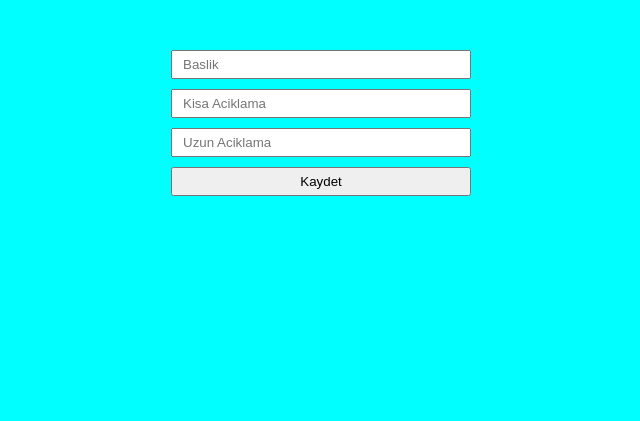
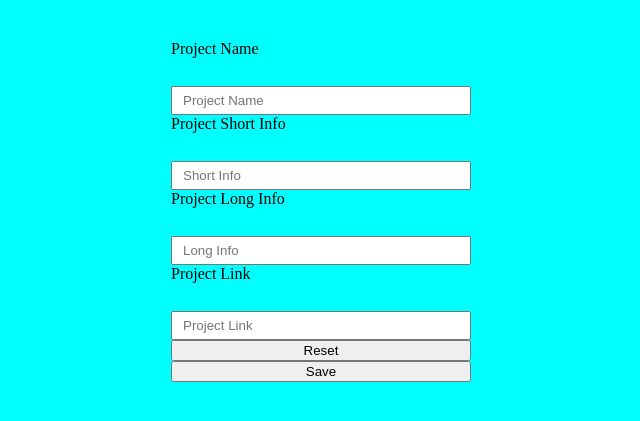
Before and after one commit to ckymn/blogs, a Node server app: page /admin/add in a window 1280 px wide. Shown: the part 81-502 px from the top of the page, without its empty margins (319-959 px from the left). Run offline with Node 20, Linux system fonts and the light colour scheme; the visitor is signed in with stand-in values (Sample User, id 1); some libraries are stand-ins or nearby versions.

Commit message:
add.js code fixed

```diff
--- a/views/add.ejs
+++ b/views/add.ejs
@@ -5,10 +5,16 @@
     <%-include("./partials/nav.ejs") %>
     <section>
         <form action="/admin/add" method="post">
-            <input type="text" name="title" placeholder="Baslik" required>
-            <input type="text" name="short" placeholder="Kisa Aciklama" required>
-            <input type="text" name="long" placeholder="Uzun Aciklama" required>
-            <input type="submit" value="Kaydet">
+            <lable for="name">Project Name</lable><br/>
+            <input type="text" id="name" name="title" placeholder="Project Name" required>
+            <lable for="name">Project Short Info</lable><br/>
+            <input type="text" id="name" name="short" placeholder="Short Info" required>
+            <lable for="name">Project Long Info</lable><br/>
+            <input type="text" id="name" name="long" placeholder="Long Info" required>
+            <lable for="name">Project Link</lable><br/>
+            <input type="url" id="name" name="link" placeholder="Project Link" required>
+            <button type="submit">Reset</button>
+            <button type="submit">Save</button>
         </form>
     </section>
 </body>
```
